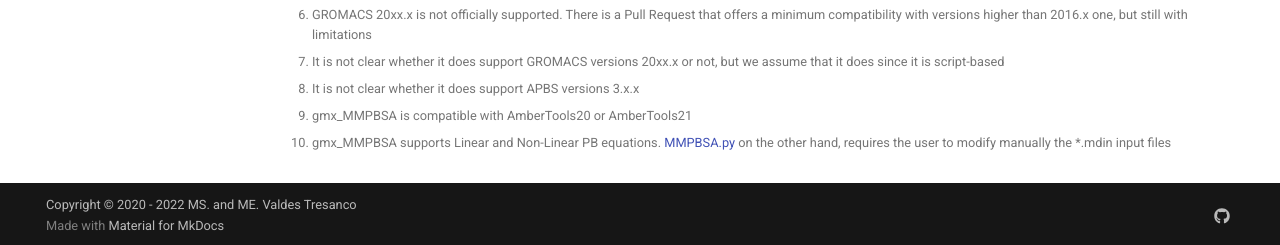
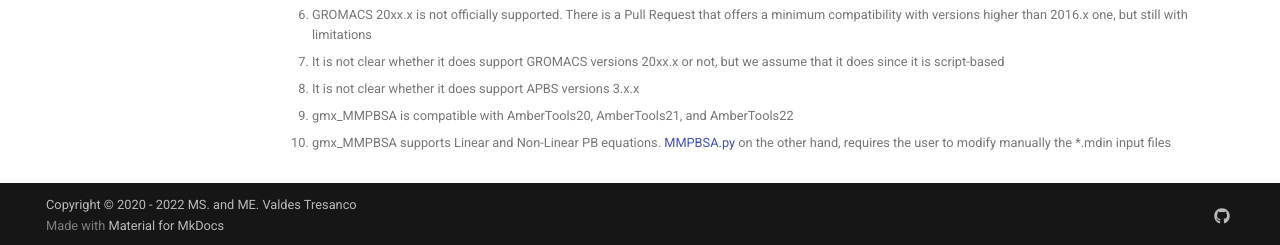
Before and after one commit to Valdes-Tresanco-MS/gmx_MMPBSA, an MkDocs documentation site: the page built from docs/versus.md, in a window 1280 px wide and 900 px high, scrolled down 1549 px. Shown: the part 652-897 px from the top of the window. Built offline with MkDocs 1.6.1 and Material for MkDocs 9.7.7, drawn with Linux system fonts in a browser that asks for light colours; comment, search, counter and statistics services are not loaded.

Commit message:
update docs

```diff
--- a/docs/versus.md
+++ b/docs/versus.md
@@ -61,7 +61,7 @@ with versions higher than 2016.x one, but still with limitations
   [^7]: It is not clear whether it does support GROMACS versions 20xx.x or not, but we assume that it does since
 it is script-based
   [^8]: It is not clear whether it does support APBS versions 3.x.x
-  [^9]: gmx_MMPBSA is compatible with AmberTools20 or AmberTools21
+  [^9]: gmx_MMPBSA is compatible with AmberTools20, AmberTools21, and AmberTools22
   [^0]: gmx_MMPBSA supports Linear and Non-Linear PB equations. [MMPBSA.py][4] on the other hand, requires the user to
 modify manually the *.mdin input files
 
```
Also changed, not shown: docs/getting-started.md (+4 -3 lines).
